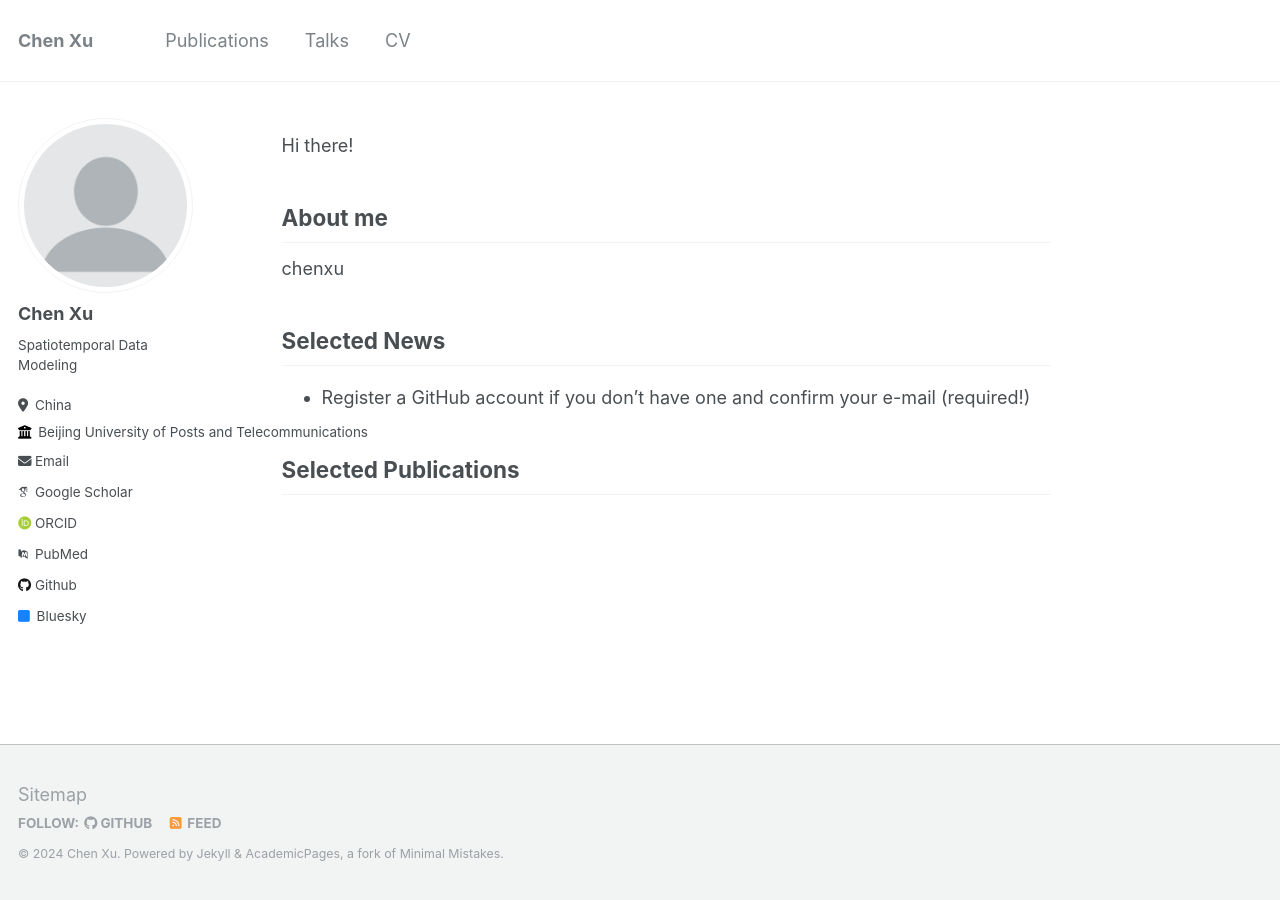
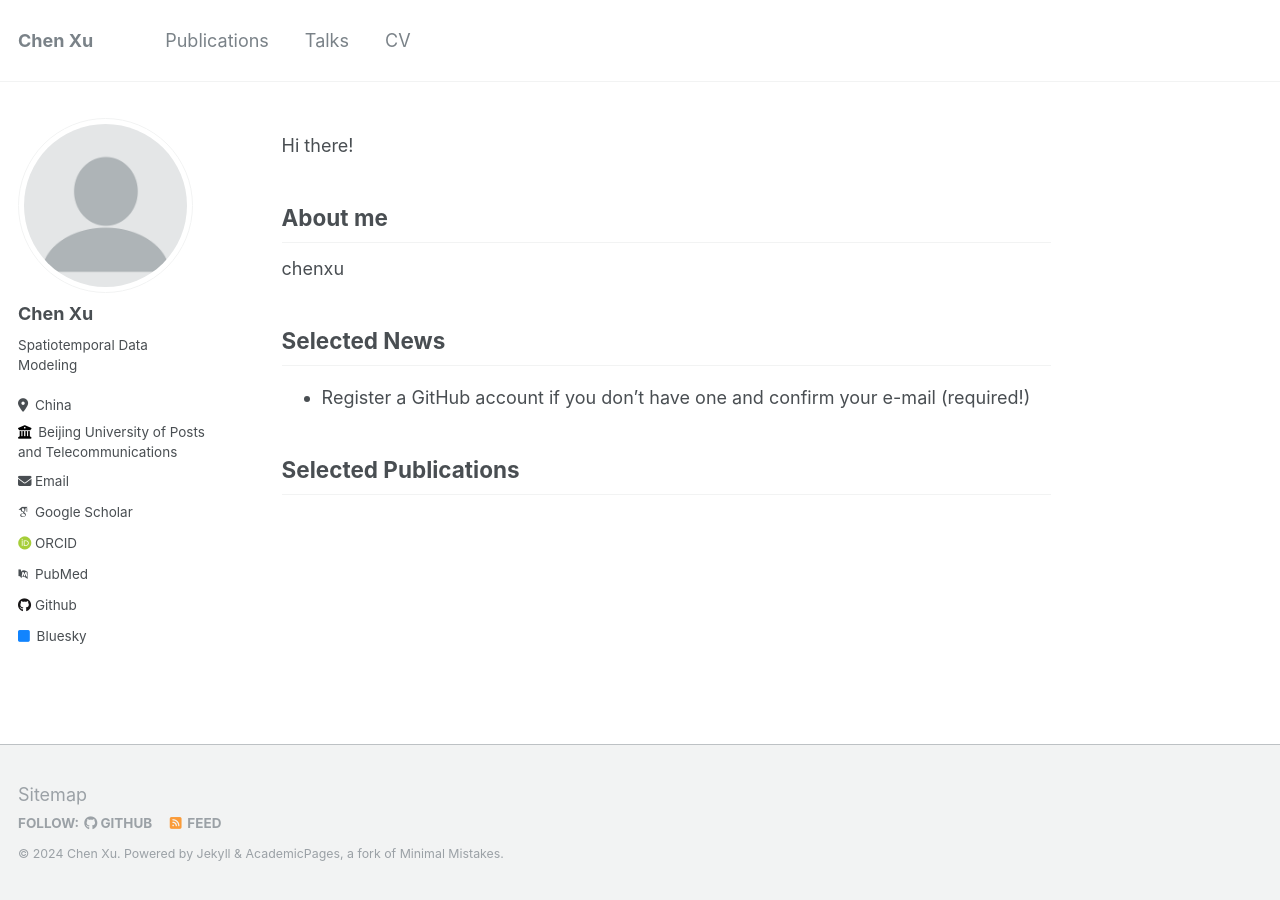
Before and after one commit to ChenXu02/ChenXu02.github.io, a Jekyll site: the page built from _pages/about.md, in a window 1280 px wide. Built offline with Jekyll 4.4.1, drawn with Linux system fonts in a browser that asks for light colours; some web fonts are replaced.

```diff
--- a/_config.yml
+++ b/_config.yml
@@ -26,7 +26,7 @@ author:
   pronouns         : # example: "she/her"
   bio              : "Spatiotemporal Data Modeling"
   location         : "China"
-  employer         : "Beijing University of Posts and Telecommunications"
+  employer         : "Beijing University of Posts<br> and Telecommunications"
   uri              : # URL
   email            : "xuchen@bupt.edu.cn"
 
```
